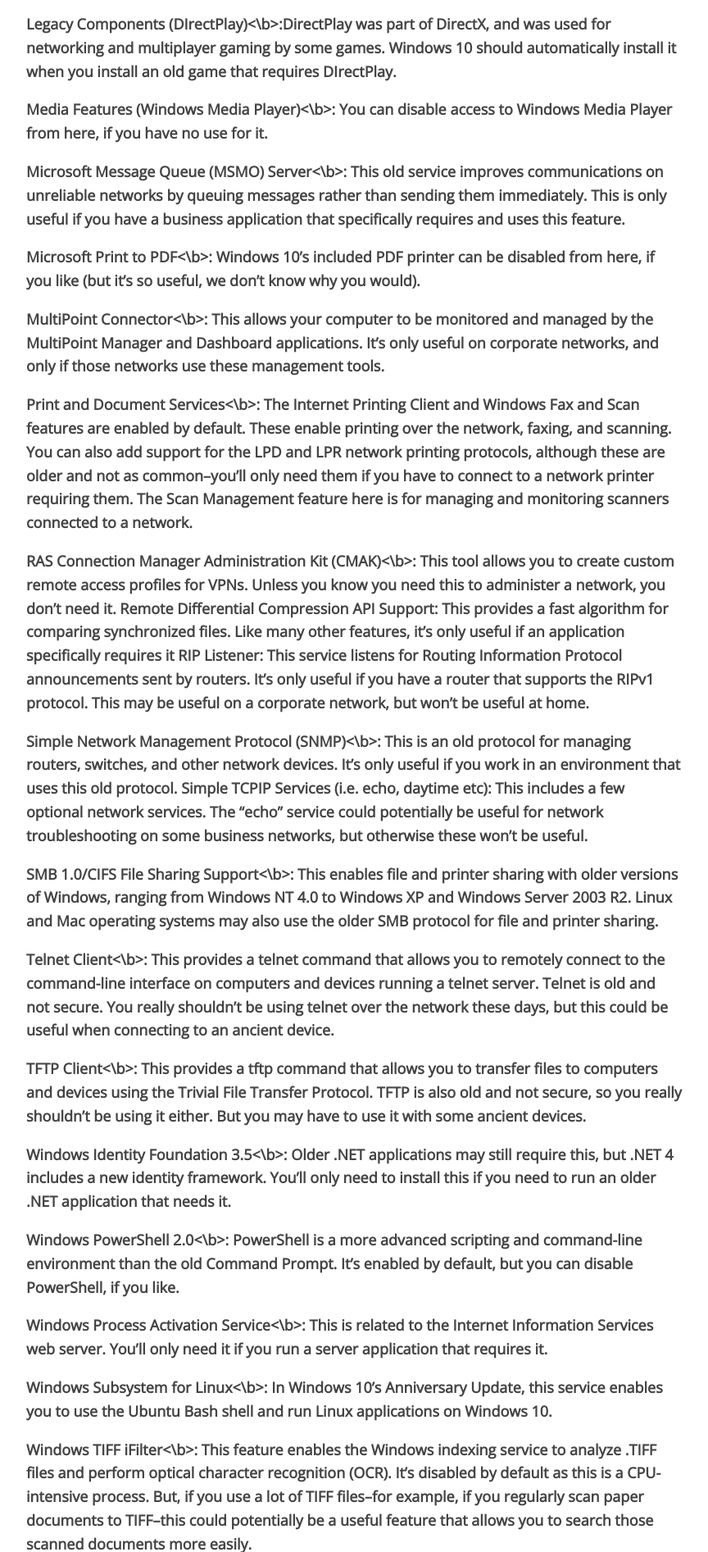
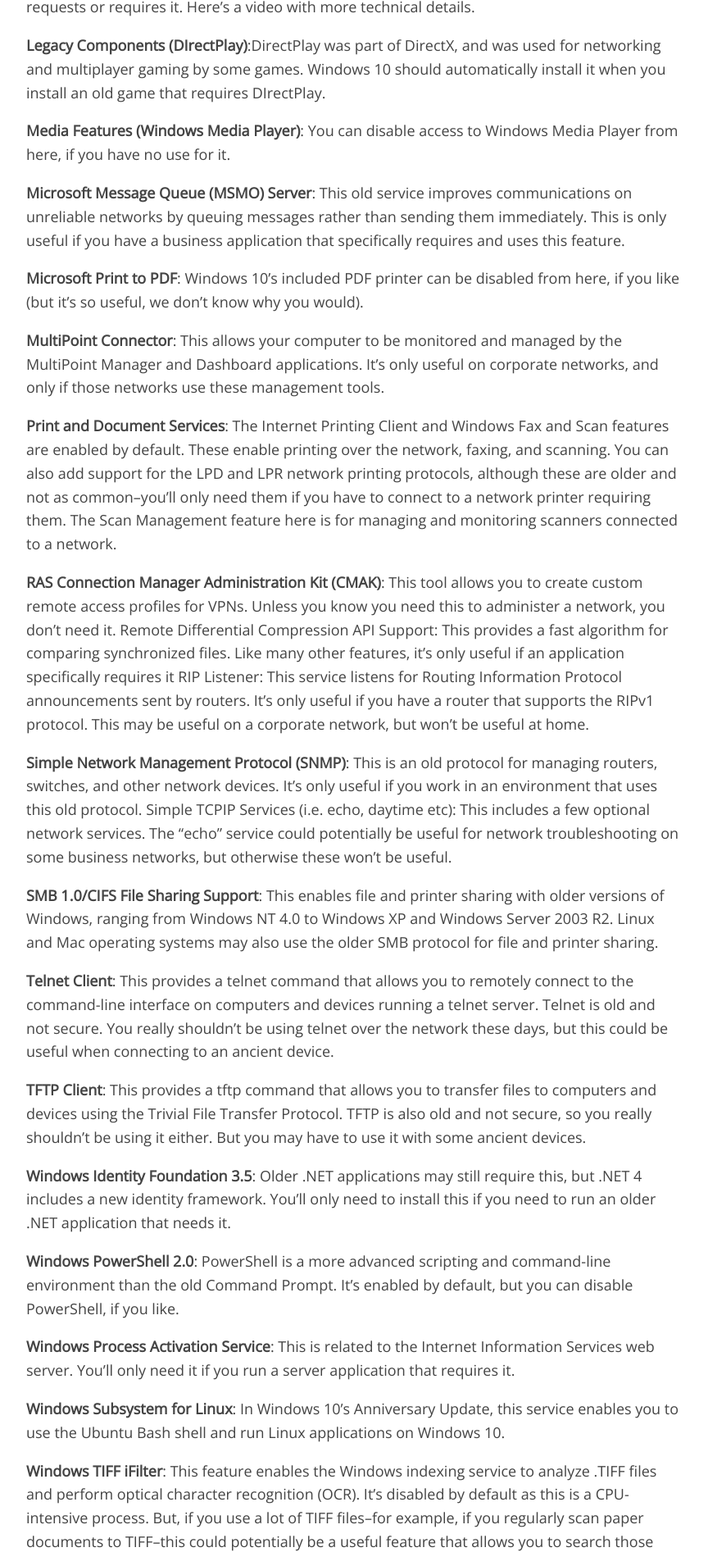
Before and after one commit to k0vl/k0vl.github.io, a plain HTML site: page notes/windows-features.html in a window 1280 px wide. Shown: the part 907-2800 px from the top of the page at 82% size, without its empty margins (208-1072 px from the left). Drawn offline with nearby package versions, Linux system fonts and the light colour scheme.

Commit message:
Update windows-features.html

```diff
--- a/notes/windows-features.html
+++ b/notes/windows-features.html
@@ -11,142 +11,93 @@
 </head>
 
 <body>
-
-    <p>
-        <b>.NET Framework 3.5 (includes .NET 2.0 and 3.0)<\b>: You’ll need this installed to run applications written for these
-        versions of .NET. Windows will automatically install them if an application requires them.
-    </p>
-    <p>
-        <b>.NET Framework 4.6 Advanced Services<\b>: These features are also automatically installed if necessary. They’re only
-        necessary to run applications that require them.
-    </p>
-    <p>
-        <b>Active Directory Lightweight Directory Services<\b>: This provides an LDAP (Lightweight Directory Access Protocol)
-        server. It runs as a Windows service and provides a directory for authenticating users on a network. It’s a
-        lightweight alternative to a full Active Directory server and will only be useful on certain business networks.
-    </p>
-    <p>
-        <b>Embedded Shell Launcher<\b>: This feature is required if you want to replace Windows 10’s Explorer.exe shell with a
-        custom shell. Microsoft’s documentation recommends using this feature for setting up a traditional Windows
-        desktop application in kiosk mode.
-    </p>
-    <p>
-        <b>Hyper-V<\b>: This is Microsoft’s virtualization tool. It includes the underlying platform and services and a
-        graphical Hyper-V Manager tool for creating, managing, and using virtual machines.
-    </p>
-    <p>
-        <b>Internet Explorer 11<\b>: If you don’t need Microsoft’s legacy web browser, you can disable access to Internet
-        Explorer entirely.
-    </p>
-    <p>
-        <b>Internet Information Services<\b>: This provides Microsoft’s IIS web and FTP servers along with tools for managing
-        the servers.
-    </p>
-    <p>
-        <b>Internet Information Services Hostable Web Core<\b>: This allows applications to host a web server using IIS inside
-        their own process. You only need this installed if you need to run an application that requires it.
-    </p>
-    <p>
-        <b>Isolated User Mode<\b>: A new feature in Windows 10, this allows applications to run in a secure, isolated space if
-        they’re programmed to do so. You only need this a program you need to use requests or requires it. Here’s a
-        video with more technical details.
-    </p>
-    <p>
-        <b>Legacy Components (DIrectPlay)<\b>:DirectPlay was part of DirectX, and was used for networking and multiplayer
-        gaming by some games. Windows 10 should automatically install it when you install an old game that requires
-        DIrectPlay.
-    </p>
-    <p>
-        <b>Media Features (Windows Media Player)<\b>: You can disable access to Windows Media Player from here, if you have no
-        use for it.
-    </p>
-    <p>
-        <b>Microsoft Message Queue (MSMO) Server<\b>: This old service improves communications on unreliable networks by
-        queuing messages rather than sending them immediately. This is only useful if you have a business application
-        that specifically requires and uses this feature.
-    </p>
-    <p>
-        <b>Microsoft Print to PDF<\b>: Windows 10’s included PDF printer can be disabled from here, if you like (but it’s so
-        useful, we don’t know why you would).
-    </p>
-    <p>
-        <b>MultiPoint Connector<\b>: This allows your computer to be monitored and managed by the MultiPoint Manager and
-        Dashboard applications. It’s only useful on corporate networks, and only if those networks use these management
-        tools.
-    </p>
-    <p>
-        <b>Print and Document Services<\b>: The Internet Printing Client and Windows Fax and Scan features are enabled by
-        default. These enable printing over the network, faxing, and scanning. You can also add support for the LPD and
-        LPR network printing protocols, although these are older and not as common–you’ll only need them if you have to
-        connect to a network printer requiring them. The Scan Management feature here is for managing and monitoring
-        scanners connected to a network.
-    </p>
-    <p>
-        <b>RAS Connection Manager Administration Kit (CMAK)<\b>: This tool allows you to create custom remote access profiles
-        for VPNs. Unless you know you need this to administer a network, you don’t need it.
-        Remote Differential Compression API Support: This provides a fast algorithm for comparing synchronized files.
-        Like many other features, it’s only useful if an application specifically requires it
-        RIP Listener: This service listens for Routing Information Protocol announcements sent by routers. It’s only
-        useful if you have a router that supports the RIPv1 protocol. This may be useful on a corporate network, but
-        won’t be useful at home.
-    </p>
-    <p>
-        <b>Simple Network Management Protocol (SNMP)<\b>: This is an old protocol for managing routers, switches, and other
-        network devices. It’s only useful if you work in an environment that uses this old protocol.
-        Simple TCPIP Services (i.e. echo, daytime etc): This includes a few optional network services. The “echo”
-        service could potentially be useful for network troubleshooting on some business networks, but otherwise these
-        won’t be useful.
-    </p>
-    <p>
-        <b>SMB 1.0/CIFS File Sharing Support<\b>: This enables file and printer sharing with older versions of Windows, ranging
-        from Windows NT 4.0 to Windows XP and Windows Server 2003 R2. Linux and Mac operating systems may also use the
-        older SMB protocol for file and printer sharing.
-    </p>
-    <p>
-        <b>Telnet Client<\b>: This provides a telnet command that allows you to remotely connect to the command-line interface
-        on computers and devices running a telnet server. Telnet is old and not secure. You really shouldn’t be using
-        telnet over the network these days, but this could be useful when connecting to an ancient device.
-    </p>
-    <p>
-        <b>TFTP Client<\b>: This provides a tftp command that allows you to transfer files to computers and devices using the
-        Trivial File Transfer Protocol. TFTP is also old and not secure, so you really shouldn’t be using it either. But
-        you may have to use it with some ancient devices.
-    </p>
-    <p>
-        <b>Windows Identity Foundation 3.5<\b>: Older .NET applications may still require this, but .NET 4 includes a new
-        identity framework. You’ll only need to install this if you need to run an older .NET application that needs it.
-    </p>
-    <p>
-        <b>Windows PowerShell 2.0<\b>: PowerShell is a more advanced scripting and command-line environment than the old
-        Command Prompt. It’s enabled by default, but you can disable PowerShell, if you like.
-    </p>
-    <p>
-        <b>Windows Process Activation Service<\b>: This is related to the Internet Information Services web server. You’ll only
-        need it if you run a server application that requires it.
-    </p>
-    <p>
-        <b>Windows Subsystem for Linux<\b>: In Windows 10’s Anniversary Update, this service enables you to use the Ubuntu Bash
-        shell and run Linux applications on Windows 10.
-    </p>
-    <p>
-        <b>Windows TIFF iFilter<\b>: This feature enables the Windows indexing service to analyze .TIFF files and perform
-        optical character recognition (OCR). It’s disabled by default as this is a CPU-intensive process. But, if you
-        use a lot of TIFF files–for example, if you regularly scan paper documents to TIFF–this could potentially be a
-        useful feature that allows you to search those scanned documents more easily.
-    </p>
-    <p>
-        <b>Work Folders Client<\b>: This tool allows you to synchronize folders from a corporate network to your computer.
-    </p>
-    <p>
-        <b>XPS Services<\b>: This enables printing to XPS documents. Microsoft created this document format with Windows Vista
-        and it never took off, so you’re better off printing to PDF instead. Turn off this feature and the XPS printer
-        will vanish from your list of installed printers (though you can also just right-click the XPS Printer in the
-        Devices & Printers window and select “Remove Device”).
-    </p>
-    <p>
-        <b>XPS Viewer<\b>: This application allows you to view XPS documents.
-    </p>
-
+    <main>
+        <h2>Windows Features in Windows 10 Education 1903</h2>
+        <p> <b>.NET Framework 3.5 (includes .NET 2.0 and 3.0)</b>: You’ll need this installed to run applications
+            written for these versions of .NET. Windows will automatically install them if an application requires them.
+        </p>
+        <p> <b>.NET Framework 4.6 Advanced Services</b>: These features are also automatically installed if necessary.
+            They’re only necessary to run applications that require them. </p>
+        <p> <b>Active Directory Lightweight Directory Services</b>: This provides an LDAP (Lightweight Directory Access
+            Protocol) server. It runs as a Windows service and provides a directory for authenticating users on a
+            network. It’s a lightweight alternative to a full Active Directory server and will only be useful on certain
+            business networks. </p>
+        <p> <b>Embedded Shell Launcher</b>: This feature is required if you want to replace Windows 10’s Explorer.exe
+            shell with a custom shell. Microsoft’s documentation recommends using this feature for setting up a
+            traditional Windows desktop application in kiosk mode. </p>
+        <p> <b>Hyper-V</b>: This is Microsoft’s virtualization tool. It includes the underlying platform and services
+            and a graphical Hyper-V Manager tool for creating, managing, and using virtual machines. </p>
+        <p> <b>Internet Explorer 11</b>: If you don’t need Microsoft’s legacy web browser, you can disable access to
+            Internet Explorer entirely. </p>
+        <p> <b>Internet Information Services</b>: This provides Microsoft’s IIS web and FTP servers along with tools for
+            managing the servers. </p>
+        <p> <b>Internet Information Services Hostable Web Core</b>: This allows applications to host a web server using
+            IIS inside their own process. You only need this installed if you need to run an application that requires
+            it. </p>
+        <p> <b>Isolated User Mode</b>: A new feature in Windows 10, this allows applications to run in a secure,
+            isolated space if they’re programmed to do so. You only need this a program you need to use requests or
+            requires it. Here’s a video with more technical details. </p>
+        <p> <b>Legacy Components (DIrectPlay)</b>:DirectPlay was part of DirectX, and was used for networking and
+            multiplayer gaming by some games. Windows 10 should automatically install it when you install an old game
+            that requires DIrectPlay. </p>
+        <p> <b>Media Features (Windows Media Player)</b>: You can disable access to Windows Media Player from here, if
+            you have no use for it. </p>
+        <p> <b>Microsoft Message Queue (MSMO) Server</b>: This old service improves communications on unreliable
+            networks by queuing messages rather than sending them immediately. This is only useful if you have a
+            business application that specifically requires and uses this feature. </p>
+        <p> <b>Microsoft Print to PDF</b>: Windows 10’s included PDF printer can be disabled from here, if you like (but
+            it’s so useful, we don’t know why you would). </p>
+        <p> <b>MultiPoint Connector</b>: This allows your computer to be monitored and managed by the MultiPoint Manager
+            and Dashboard applications. It’s only useful on corporate networks, and only if those networks use these
+            management tools. </p>
+        <p> <b>Print and Document Services</b>: The Internet Printing Client and Windows Fax and Scan features are
+            enabled by default. These enable printing over the network, faxing, and scanning. You can also add support
+            for the LPD and LPR network printing protocols, although these are older and not as common–you’ll only need
+            them if you have to connect to a network printer requiring them. The Scan Management feature here is for
+            managing and monitoring scanners connected to a network. </p>
+        <p> <b>RAS Connection Manager Administration Kit (CMAK)</b>: This tool allows you to create custom remote access
+            profiles for VPNs. Unless you know you need this to administer a network, you don’t need it. Remote
+            Differential Compression API Support: This provides a fast algorithm for comparing synchronized files. Like
+            many other features, it’s only useful if an application specifically requires it RIP Listener: This service
+            listens for Routing Information Protocol announcements sent by routers. It’s only useful if you have a
+            router that supports the RIPv1 protocol. This may be useful on a corporate network, but won’t be useful at
+            home. </p>
+        <p> <b>Simple Network Management Protocol (SNMP)</b>: This is an old protocol for managing routers, switches,
+            and other network devices. It’s only useful if you work in an environment that uses this old protocol.
+            Simple TCPIP Services (i.e. echo, daytime etc): This includes a few optional network services. The “echo”
+            service could potentially be useful for network troubleshooting on some business networks, but otherwise
+            these won’t be useful. </p>
+        <p> <b>SMB 1.0/CIFS File Sharing Support</b>: This enables file and printer sharing with older versions of
+            Windows, ranging from Windows NT 4.0 to Windows XP and Windows Server 2003 R2. Linux and Mac operating
+            systems may also use the older SMB protocol for file and printer sharing. </p>
+        <p> <b>Telnet Client</b>: This provides a telnet command that allows you to remotely connect to the command-line
+            interface on computers and devices running a telnet server. Telnet is old and not secure. You really
+            shouldn’t be using telnet over the network these days, but this could be useful when connecting to an
+            ancient device. </p>
+        <p> <b>TFTP Client</b>: This provides a tftp command that allows you to transfer files to computers and devices
+            using the Trivial File Transfer Protocol. TFTP is also old and not secure, so you really shouldn’t be using
+            it either. But you may have to use it with some ancient devices. </p>
+        <p> <b>Windows Identity Foundation 3.5</b>: Older .NET applications may still require this, but .NET 4 includes
+            a new identity framework. You’ll only need to install this if you need to run an older .NET application that
+            needs it. </p>
+        <p> <b>Windows PowerShell 2.0</b>: PowerShell is a more advanced scripting and command-line environment than the
+            old Command Prompt. It’s enabled by default, but you can disable PowerShell, if you like. </p>
+        <p> <b>Windows Process Activation Service</b>: This is related to the Internet Information Services web server.
+            You’ll only need it if you run a server application that requires it. </p>
+        <p> <b>Windows Subsystem for Linux</b>: In Windows 10’s Anniversary Update, this service enables you to use the
+            Ubuntu Bash shell and run Linux applications on Windows 10. </p>
+        <p> <b>Windows TIFF iFilter</b>: This feature enables the Windows indexing service to analyze .TIFF files and
+            perform optical character recognition (OCR). It’s disabled by default as this is a CPU-intensive process.
+            But, if you use a lot of TIFF files–for example, if you regularly scan paper documents to TIFF–this could
+            potentially be a useful feature that allows you to search those scanned documents more easily. </p>
+        <p> <b>Work Folders Client</b>: This tool allows you to synchronize folders from a corporate network to your
+            computer. </p>
+        <p> <b>XPS Services</b>: This enables printing to XPS documents. Microsoft created this document format with
+            Windows Vista and it never took off, so you’re better off printing to PDF instead. Turn off this feature and
+            the XPS printer will vanish from your list of installed printers (though you can also just right-click the
+            XPS Printer in the Devices & Printers window and select “Remove Device”). </p>
+        <p> <b>XPS Viewer</b>: This application allows you to view XPS documents. </p>
+    </main>
 </body>
 
 </html>
```
